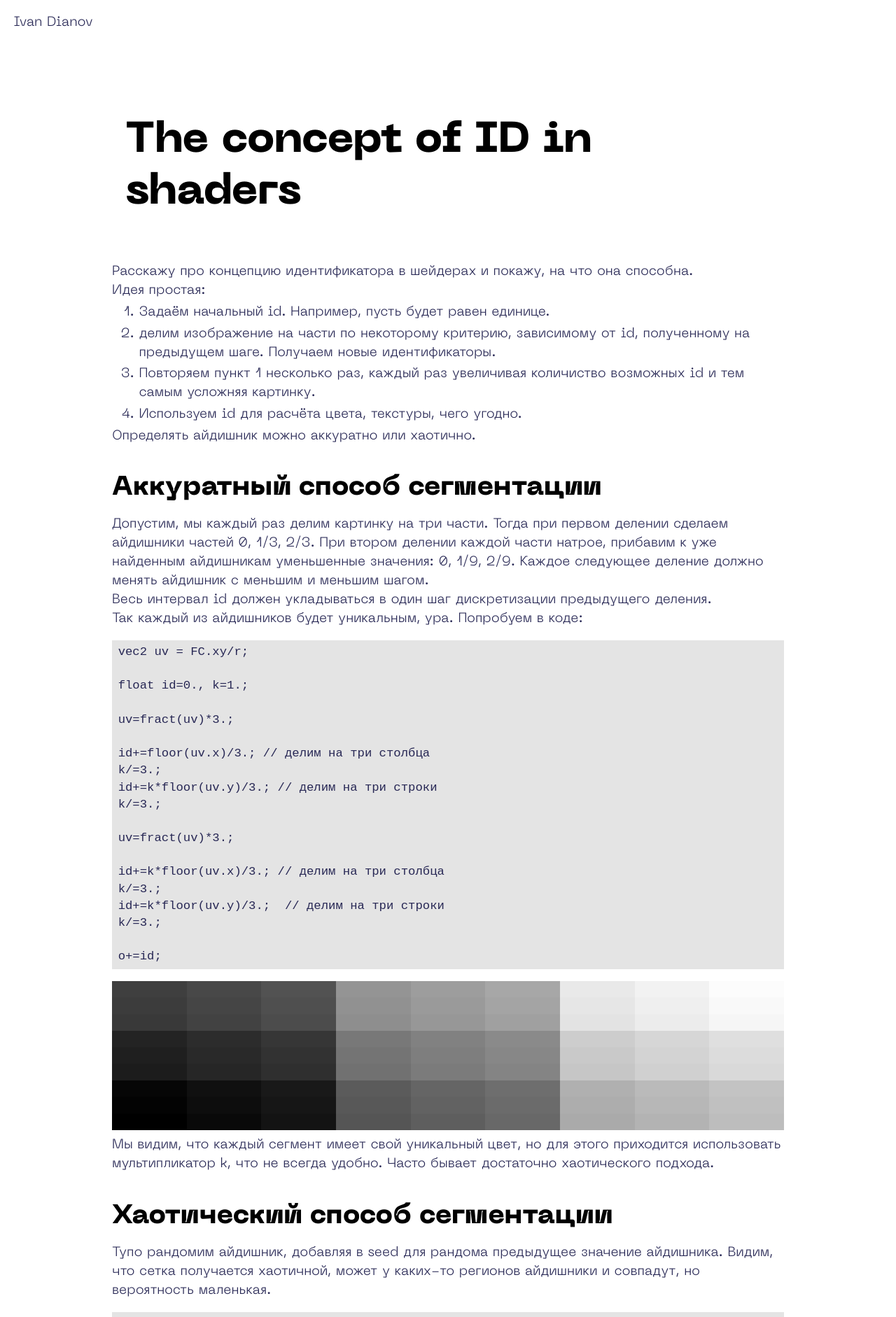
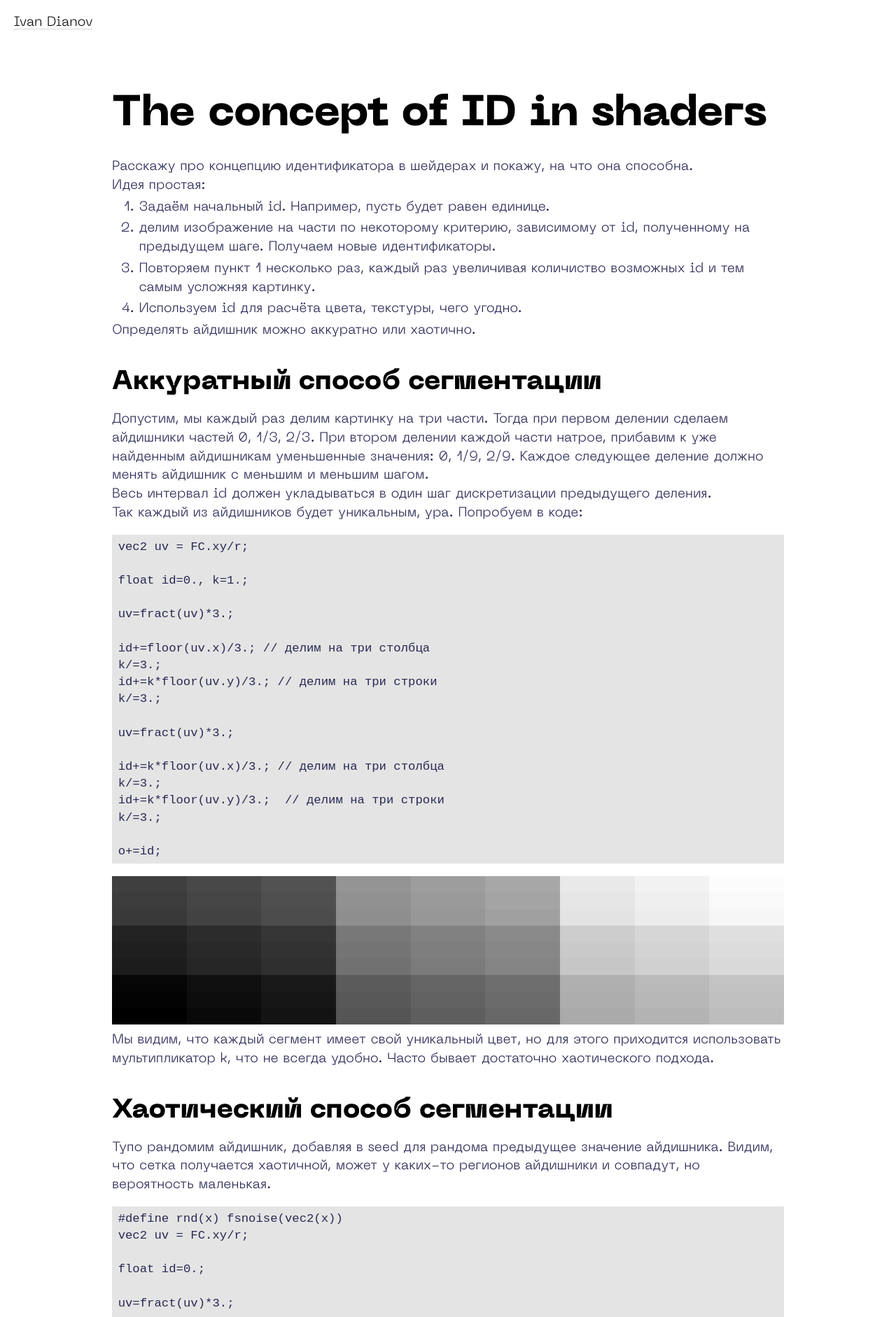
Before and after one commit to illus0r/ivandianov.com_jekyll, a Jekyll site: the page built from _posts/2021-09-02-the concept of id in shaders.md, in a window 1280 px wide. Shown: the top 1882 px of the page at 70% size. Built offline with Jekyll 4.4.1, drawn with Linux system fonts in a browser that asks for light colours.

Commit message:
post update

```diff
--- a/_layouts/default.html
+++ b/_layouts/default.html
@@ -10,7 +10,7 @@
 </head>
   <body>
     <header>
-      <p>Ivan Dianov</p>
+      <a href="/">Ivan Dianov</a>
     </header>
 
     <main>
--- a/_layouts/post.html
+++ b/_layouts/post.html
@@ -8,9 +8,9 @@ post_class: post-template
 
 
 <article class="content" role="main">
-    <header class="post-header">
+    <div class="post-header">
         <h1 class="post-name">{{ page.title }}</h1>
-    </header>
+    </div>
 
         <section class="post-content">
             {{content}}
```
